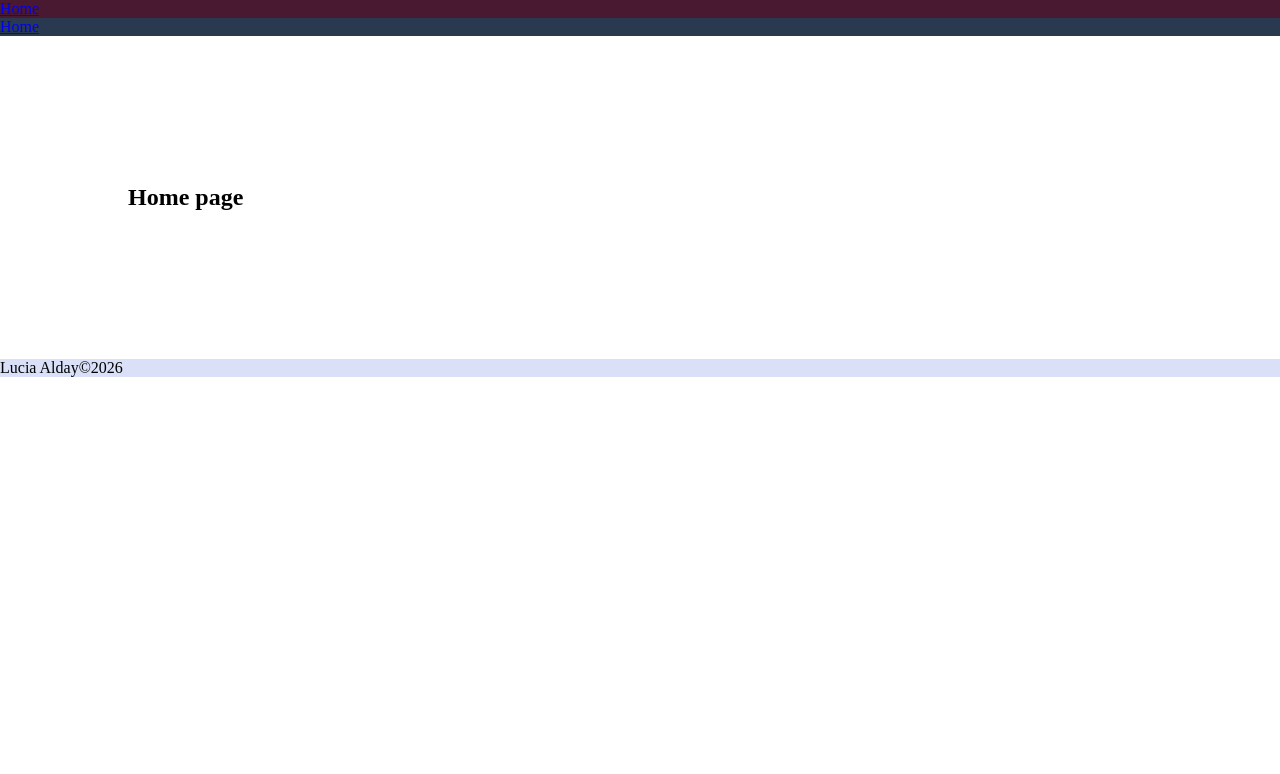
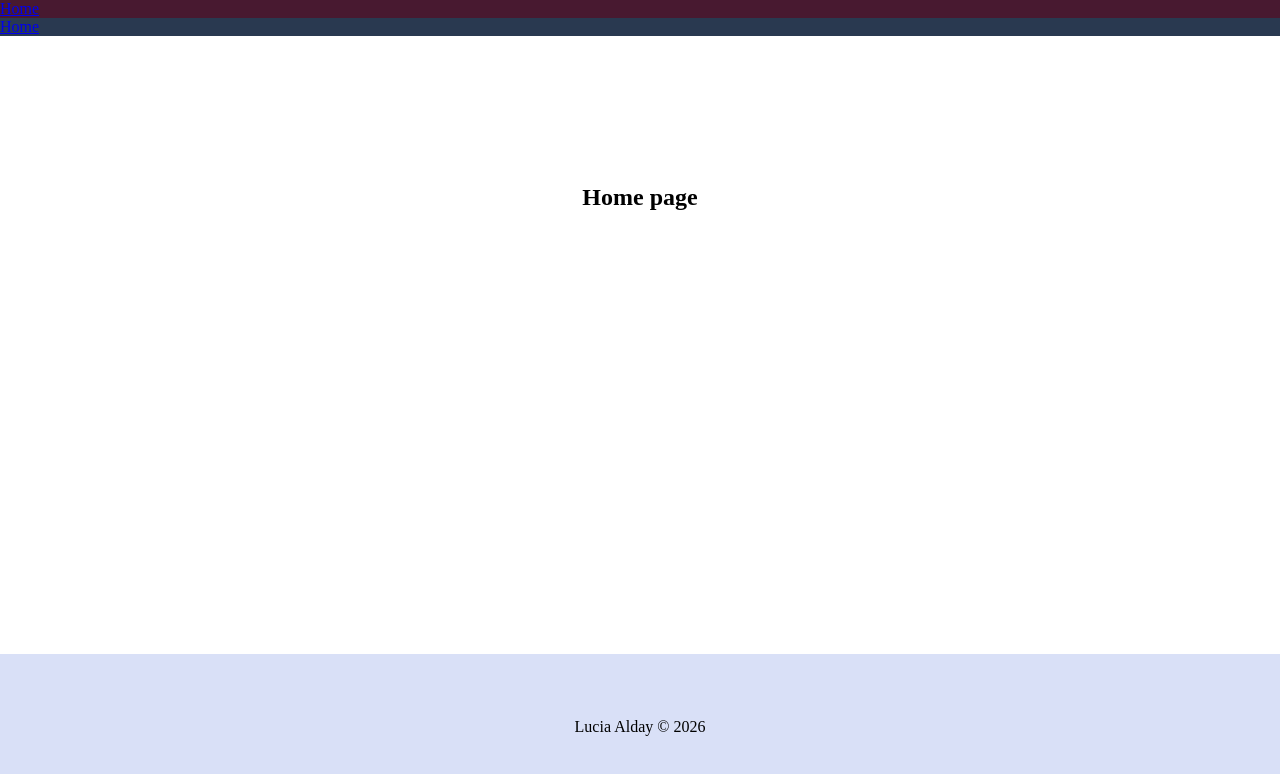
Before and after one commit to webmo-lalday/react-template, a React (Vite) app in the folder client/: page / in a window 1280 px wide. Shown: the top 774 px of the page. Built offline with nearby package versions, Linux system fonts and the light colour scheme.

Commit message:
fix footer spacing on pages under full page height

```diff
--- a/client/src/App.jsx
+++ b/client/src/App.jsx
@@ -9,6 +9,7 @@ import Home from './pages/Home';
 export default function App() {
   return (
     <Router>
+      <main>
       <Navbar />
       <Navmenu />
       <Routes>
@@ -16,6 +17,7 @@ export default function App() {
         <Route path='*' element={<Error code={404} />} />
       </Routes>
       <Footer />
+      </main>
     </Router>
   )
 }
--- a/client/src/css/index.css
+++ b/client/src/css/index.css
@@ -1,14 +1,12 @@
 @charset 'utf-8';
 
-*, *::before, *::after {
-  box-sizing: border-box;
+
+html, body {
+  height: 100%;
+  margin: 0;
 }
 
-html {
-  height: 100%;
-}
-
-body {
+main {
   margin: 0;
   min-height: 100vh;
   display: flex;
@@ -19,4 +17,6 @@ article {
   flex: 1;
   width: 100%;
   padding: 10%;
+  box-sizing: border-box;
+  text-align: center;
 }
--- a/client/src/css/static.css
+++ b/client/src/css/static.css
@@ -11,4 +11,7 @@ nav.menu {
 
 footer {
     background-color: #d9e0f7;
+    padding: 5%;
+    display: flex;
+    justify-content: center;
 }
--- a/client/src/static/Footer.jsx
+++ b/client/src/static/Footer.jsx
@@ -1,7 +1,7 @@
 export default function Footer() {
     return (
         <footer>
-            Lucia Alday&copy;2026
+            Lucia Alday &copy; 2026
         </footer>
     )
 }
```
Also changed, not shown: client/src/css/defaults.css (added).
